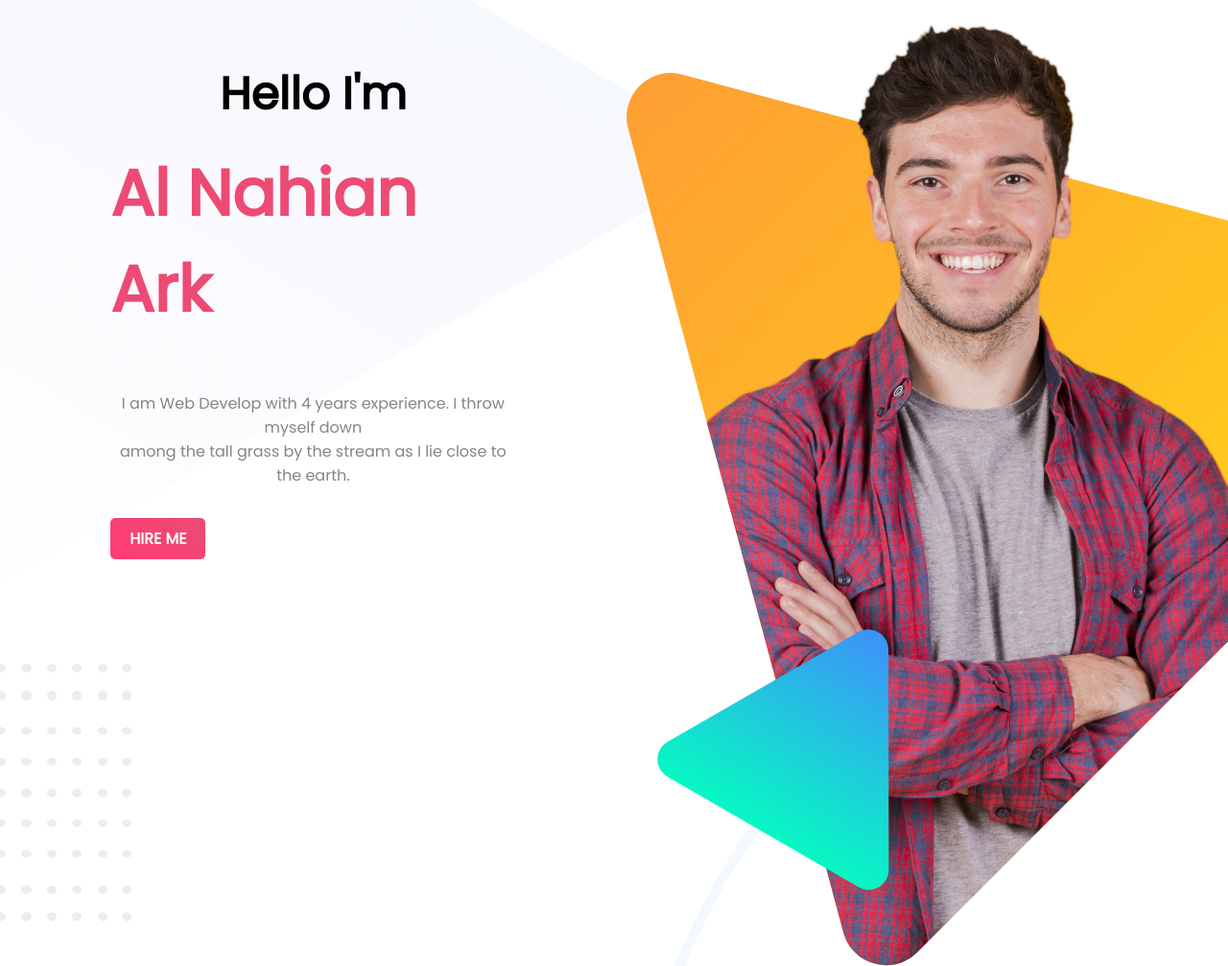
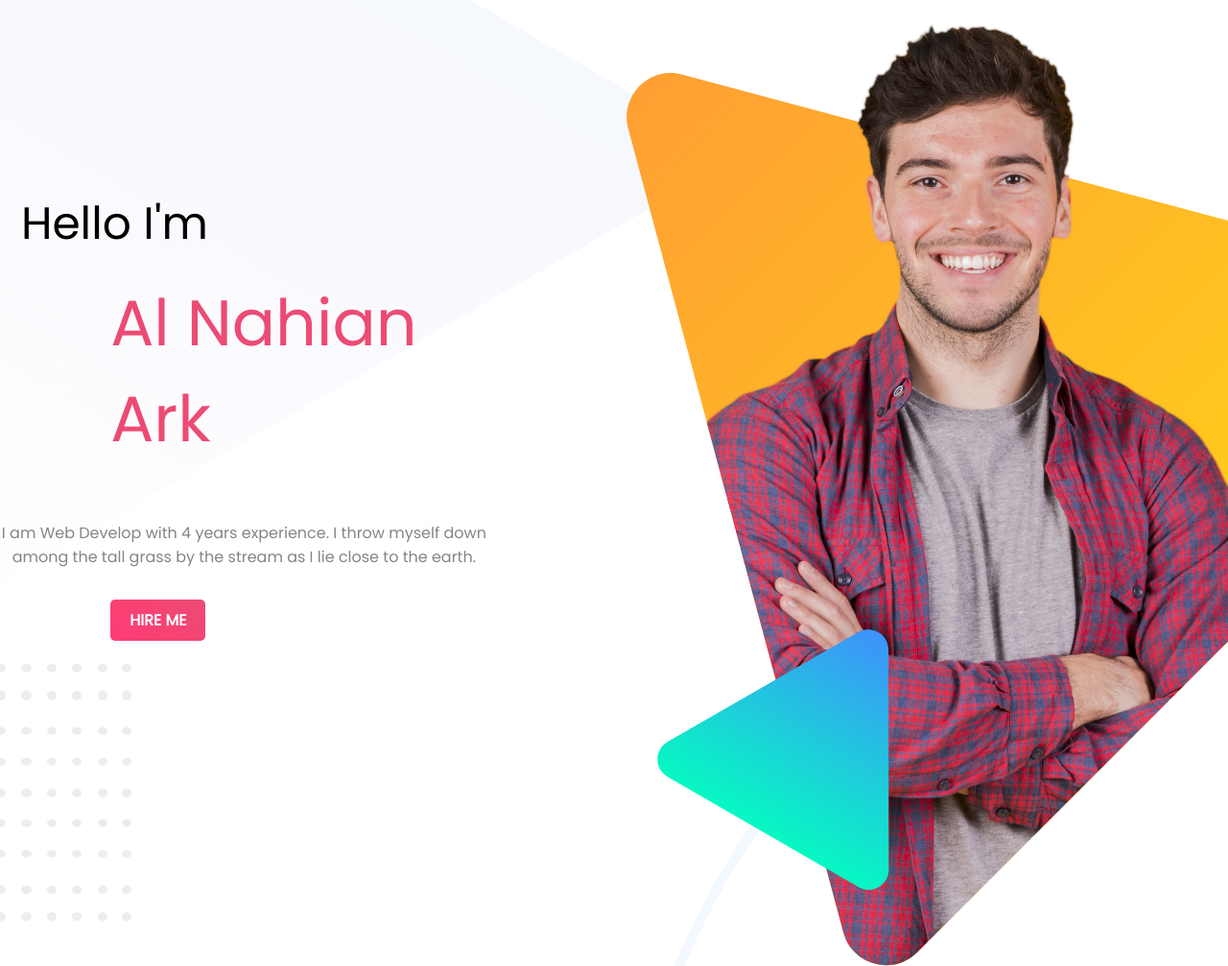
Before and after one commit to arknahian/Personal-Webside, a plain HTML site: page index.html in a window 1280 px wide. Shown: the top 1007 px of the page at 96% size. Drawn offline with Linux system fonts and the light colour scheme.

Commit message:
a complete website for the first time

```diff
--- a/index.html
+++ b/index.html
@@ -9,10 +9,10 @@
 </head>
 <body>
     <section class="top-banner">
-    <div class="half-space">
-        <h2> Hello I'm </h2>
-        <h1> Al Nahian Ark </h1>
-        <p> I am Web Develop with 4 years experience. I throw myself down <br >among the tall grass by the stream as I lie close to the earth. </p>
+    <div class="half-space" style="margin-top: 135px;">
+        <h2 style="margin-left: -414px;"> Hello I'm </h2>
+        <h1 style="color: #EC4B74;"> Al Nahian Ark </h1>
+        <p style="margin-left:-144px;"> I am Web Develop with 4 years experience. I throw myself down <br >among the tall grass by the stream as I lie close to the earth. </p>
         <br>
     <a class="link-button" target="_blank" href="https://www.linkedin.com/in/al-nahian-ark-8726b31b1/"> HIRE ME </a>
     </div>
@@ -33,7 +33,7 @@
 
       </div>
 
-      <div class="half-space">
+      <div class="half-space" style="margin-top: 101px;">
         <h1 style="color:black"> Biography </h1>
         <p> From class 6, When I was 11 years old I was curious about coding. And after struggling with my parents I bought a new computer! But there was a new problem with me, That
             is exam. I couldn't considerate in programming! Finally in class 9 I have learned code. But again I had problem with my SSC examination! Now I'm free and I am learning web
@@ -46,6 +46,7 @@
 
     </section>
 <section class="latest-work"> <!-- latest-work Part-->
+    <h1 style="color: black; text-align: center;"> My Latest Work </h1>
 <div class="images-latest-work">
  <div class="box"> <img src="images/latest-work/work-1.png"> </div>
  <div class="box"> <img src="images/latest-work/work-2.jpg"> </div>
@@ -60,7 +61,7 @@
 <P style="color: black;">  "I would like to take this oppertunity to thank SA Places for the great service rendered to us and in <br>
     particular Estelle. You got me the best place ever in just a few moments after I spoke to you. My Husband and I really appreciate it."  </P>
 
-<button class="footer-button" onclick="www.facebook.com/mr.asfo"><a href="https://www.facebook.com/mr.asfo" target="_blank"><h4>Leave me for a message in the facebook </h4> <br> <h2> Al Nahian Ark </h2></a></button>
+<button class="footer-button" onclick="www.facebook.com/mr.asfo"><a href="https://www.facebook.com/mr.asfo" target="_blank"><h4>Leave me for a message in the facebook </h4> <br> <h2 style="margin-top: 17px;"> Al Nahian Ark </h2></a></button>
 <p style="margin-top: 200px;"> Copyright © 2020 Al Nahian Ark. All Rights Reserved. </p>
 </footer>
 
--- a/style.css
+++ b/style.css
@@ -1,6 +1,15 @@
 body {
     font-family: 'Poppins', sans-serif;
     margin: 0;
+    font-weight: 300;
+}
+h2 {
+    font-weight: normal;
+}
+h1 {
+    font-size: 67px;
+    margin-top: -20px;
+    font-weight: normal;
 }
 section.top-banner {
 background-image: url('images/header-bg.png');
@@ -22,12 +31,7 @@ h2 {
     font-size: 47px;
     font-weight: 200px;
 }
-h1 {
-    font-size: 67px;
-    margin-top: -20px;
-    font-weight: 700;
-    color: #EC4B74;
-}
+
 .link-button {
     background-image: linear-gradient(45deg, rgb(255, 59, 115), #EC4B74);
     text-decoration: none;
@@ -47,7 +51,7 @@ p {
 }
 .latest-work {
     background-image: url('images/latest-work-bg.png');
-    height: 567px;
+    height: 844px;
 }
 .images-latest-work {
     box-sizing: border-box;
```
